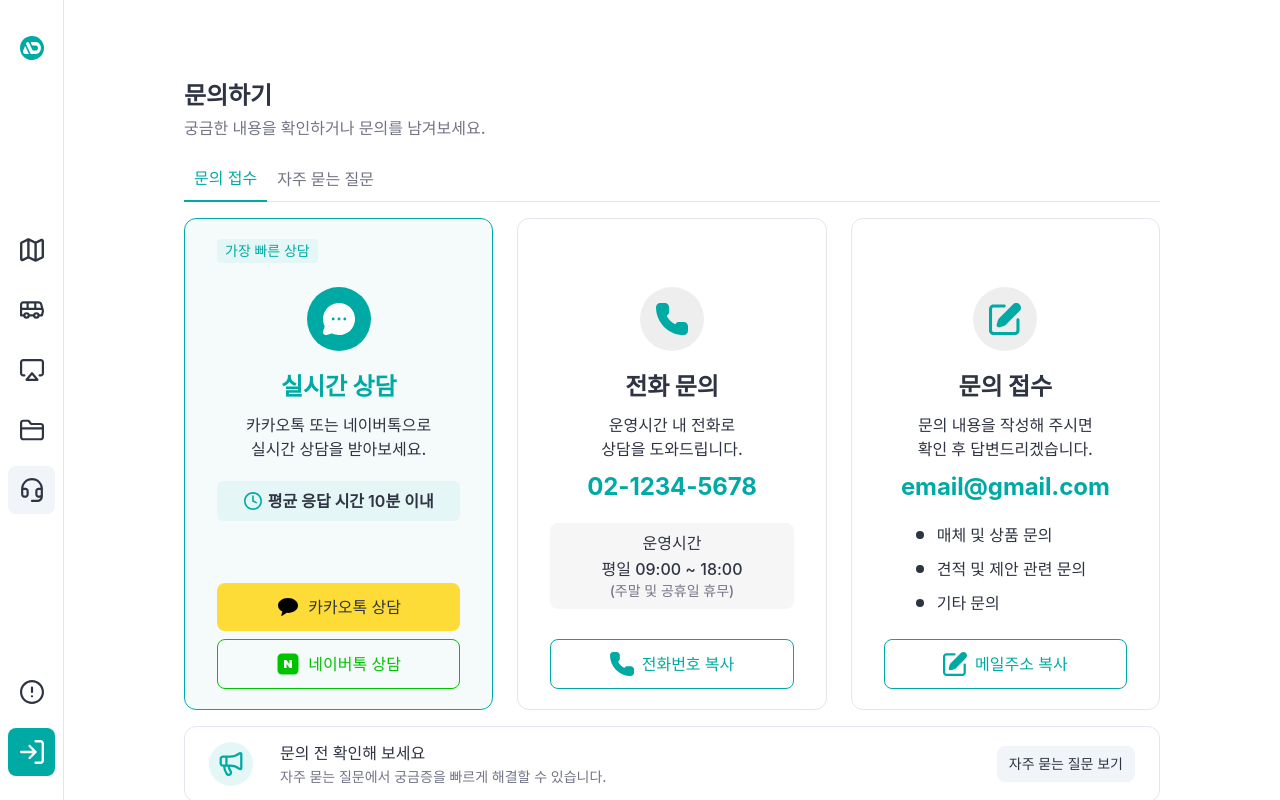
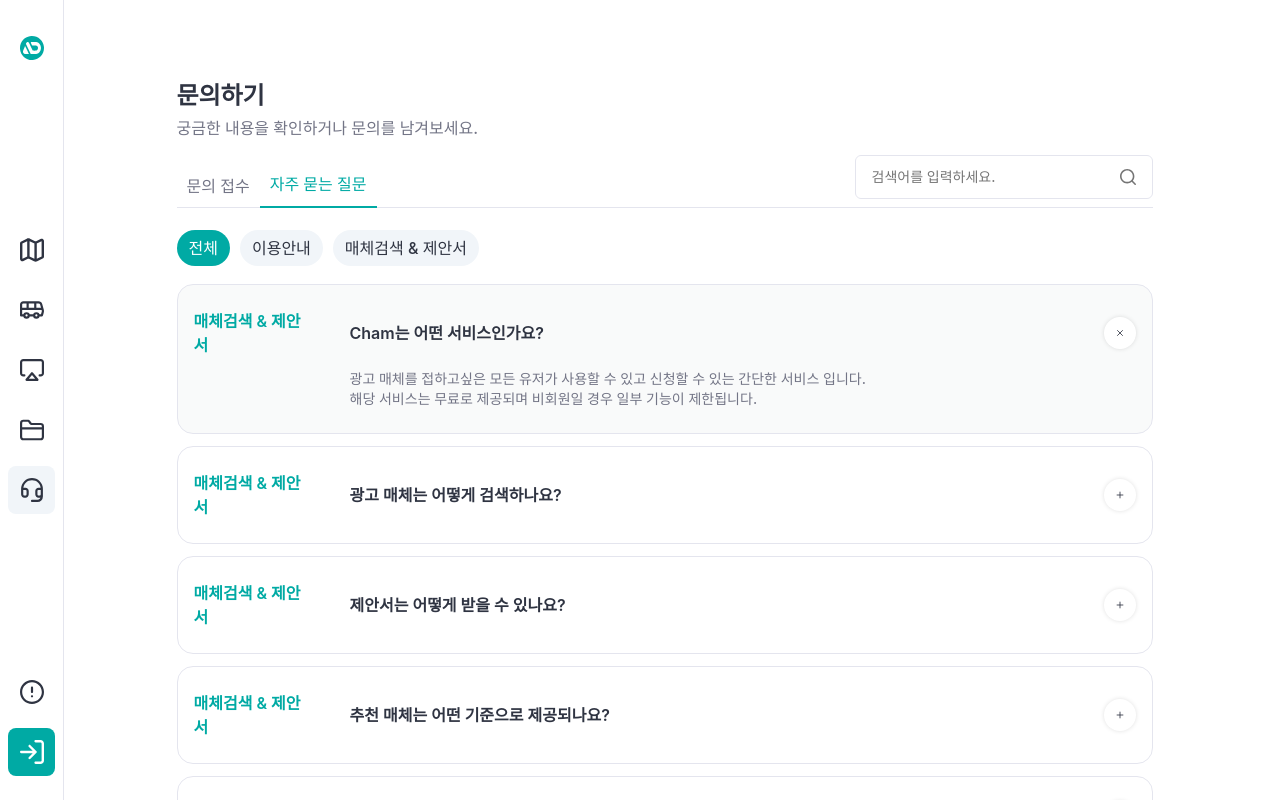
Before and after one commit to azzaraq-creator/admix, a Next.js app in the folder frontend/: page /contact in a window 1280 px wide. Both pictures are taken after a click on the button "자주 묻는 질문". Built offline with nearby package versions, Linux system fonts and the light colour scheme; a web font is replaced by a local one.

Commit message:
feat(client): 문의하기 자주 묻는 질문 탭 추가
탭 전환·검색·카테고리 칩 필터·아코디언 FAQ 목록 구현.
탭 행 고정 높이로 줄 흔들림 방지, scrollbar-gutter:stable로 너비 고정.

Co-Authored-By: Claude Opus 4.8 (1M context) <noreply@anthropic.com>

```diff
--- a/frontend/app/(client)/(main)/contact/_components/ContactView.tsx
+++ b/frontend/app/(client)/(main)/contact/_components/ContactView.tsx
@@ -2,11 +2,22 @@
 
 import { useEffect, useState, type ReactNode } from "react";
 
-import { CircleCheckIcon } from "@/components/icons";
+import { CircleCheckIcon, SearchIcon } from "@/components/icons";
 import { cn } from "@/lib/utils";
 
-const TABS_GUEST = ["문의 접수", "자주 묻는 질문"];
-const TABS_MEMBER = ["문의 접수", "문의 내역", "자주 묻는 질문"];
+import { FaqPanel } from "./FaqPanel";
+
+type TabKey = "received" | "history" | "faq";
+
+const TABS_GUEST: { key: TabKey; label: string }[] = [
+  { key: "received", label: "문의 접수" },
+  { key: "faq", label: "자주 묻는 질문" },
+];
+const TABS_MEMBER: { key: TabKey; label: string }[] = [
+  { key: "received", label: "문의 접수" },
+  { key: "history", label: "문의 내역" },
+  { key: "faq", label: "자주 묻는 질문" },
+];
 
 const INQUIRY_TYPES = ["매체 및 상품 문의", "견적 및 제안 관련 문의", "기타 문의"];
 
@@ -80,6 +91,8 @@ function ContactCard({
 
 export function ContactView({ member = false }: { member?: boolean }) {
   const [toast, setToast] = useState<string | null>(null);
+  const [activeTab, setActiveTab] = useState<TabKey>("received");
+  const [faqQuery, setFaqQuery] = useState("");
   const tabs = member ? TABS_MEMBER : TABS_GUEST;
 
   useEffect(() => {
@@ -108,23 +121,40 @@ export function ContactView({ member = false }: { member?: boolean }) {
         </p>
       </div>
 
-      <div className="flex items-center border-b border-stroke">
-        {tabs.map((tab, index) => (
+      <div className="flex h-[52px] items-end justify-between border-b border-stroke">
+        <div className="flex items-end">
+          {tabs.map((tab) => (
             <button
-            key={tab}
+              key={tab.key}
               type="button"
+              onClick={() => setActiveTab(tab.key)}
               className={cn(
                 "-mb-px px-[10px] py-[10px] text-base font-medium leading-[24px]",
-              index === 0
+                activeTab === tab.key
                   ? "border-b-2 border-primary text-primary"
                   : "text-[#737586]",
               )}
             >
-            {tab}
+              {tab.label}
             </button>
           ))}
         </div>
+        {activeTab === "faq" && (
+          <div className="mb-[8px] flex h-[44px] w-[298px] items-center gap-[10px] rounded-[6px] border border-stroke px-[16px]">
+            <input
+              type="text"
+              value={faqQuery}
+              onChange={(event) => setFaqQuery(event.target.value)}
+              placeholder="검색어를 입력하세요."
+              className="min-w-0 flex-1 text-sm font-medium leading-[20px] text-black outline-none placeholder:text-[#757575]"
+            />
+            <SearchIcon className="size-[16px] shrink-0 text-[#757575]" />
+          </div>
+        )}
+      </div>
 
+      {activeTab === "received" && (
+        <div className="flex flex-col gap-[16px]">
           <div className="flex flex-wrap items-stretch gap-[24px]">
             <ContactCard
               highlight
@@ -289,6 +319,7 @@ export function ContactView({ member = false }: { member?: boolean }) {
             </div>
             <button
               type="button"
+              onClick={() => setActiveTab("faq")}
               className="flex shrink-0 items-center justify-center gap-[4px] rounded-[8px] bg-[#f1f5f9] px-[12px] py-[8px] text-sm font-medium text-black"
             >
               자주 묻는 질문 보기
@@ -322,6 +353,10 @@ export function ContactView({ member = false }: { member?: boolean }) {
               />
             </div>
           </div>
+        </div>
+      )}
+
+      {activeTab === "faq" && <FaqPanel query={faqQuery} />}
 
       {toast && (
         <div className="fixed bottom-[36px] left-1/2 z-50 flex -translate-x-1/2 items-center gap-[16px] rounded-[8px] bg-[#2f3442] px-[20px] py-[14px] shadow-lg">
--- /dev/null
+++ b/frontend/app/(client)/(main)/contact/_components/FaqPanel.tsx
@@ -0,0 +1,199 @@
+"use client";
+
+import { useState } from "react";
+
+import { PlusIcon, XIcon } from "@/components/icons";
+import { cn } from "@/lib/utils";
+
+const CATEGORIES = ["전체", "이용안내", "매체검색 & 제안서"];
+
+type Faq = {
+  id: string;
+  category: string;
+  question: string;
+  answer: string;
+};
+
+const FAQS: Faq[] = [
+  {
+    id: "f1",
+    category: "매체검색 & 제안서",
+    question: "Cham는 어떤 서비스인가요?",
+    answer:
+      "광고 매체를 접하고싶은 모든 유저가 사용할 수 있고 신청할 수 있는 간단한 서비스 입니다.\n해당 서비스는 무료로 제공되며 비회원일 경우 일부 기능이 제한됩니다.",
+  },
+  {
+    id: "f2",
+    category: "매체검색 & 제안서",
+    question: "광고 매체는 어떻게 검색하나요?",
+    answer:
+      "지도 또는 검색창에서 지역과 키워드로 원하는 광고 매체를 직관적으로 탐색할 수 있습니다.",
+  },
+  {
+    id: "f3",
+    category: "매체검색 & 제안서",
+    question: "제안서는 어떻게 받을 수 있나요?",
+    answer:
+      "관심 있는 매체를 담은 뒤 제안서 담기를 통해 견적 제안서를 자동으로 생성하고 다운로드할 수 있습니다.",
+  },
+  {
+    id: "f4",
+    category: "매체검색 & 제안서",
+    question: "추천 매체는 어떤 기준으로 제공되나요?",
+    answer:
+      "광고 목적, 타겟, 지역, 예산을 대화로 분석하여 데이터 기반으로 최적의 매체를 추천해드립니다.",
+  },
+  {
+    id: "f5",
+    category: "이용안내",
+    question: "회원가입 없이 이용할 수 있나요?",
+    answer:
+      "비회원도 매체 탐색은 가능하지만, 제안서 저장과 문의 내역 확인 등 일부 기능은 로그인 후 이용할 수 있습니다.",
+  },
+  {
+    id: "f6",
+    category: "이용안내",
+    question: "서비스 이용 요금이 있나요?",
+    answer: "기본 매체 탐색 및 AI 추천 기능은 무료로 제공됩니다.",
+  },
+  {
+    id: "f7",
+    category: "이용안내",
+    question: "문의한 내용은 어디서 확인하나요?",
+    answer: "로그인 후 고객지원 > 문의 내역 메뉴에서 확인할 수 있습니다.",
+  },
+];
+
+function ToggleButton({
+  open,
+  onClick,
+  invisible,
+}: {
+  open: boolean;
+  onClick?: () => void;
+  invisible?: boolean;
+}) {
+  return (
+    <button
+      type="button"
+      onClick={onClick}
+      aria-label={open ? "답변 접기" : "답변 펼치기"}
+      className={cn(
+        "flex size-[32px] shrink-0 items-center justify-center rounded-full bg-white text-[#2f3442] drop-shadow-[0px_0px_2px_rgba(0,0,0,0.12)]",
+        invisible && "invisible",
+      )}
+    >
+      {open ? (
+        <XIcon className="size-[10px]" />
+      ) : (
+        <PlusIcon className="size-[10px]" />
+      )}
+    </button>
+  );
+}
+
+function FaqItem({
+  faq,
+  open,
+  onToggle,
+}: {
+  faq: Faq;
+  open: boolean;
+  onToggle: () => void;
+}) {
+  if (open) {
+    return (
+      <div className="flex flex-col gap-[12px] rounded-[16px] border border-stroke bg-[#f9fafa] px-[16px] py-[24px]">
+        <div className="flex w-full items-center gap-[24px]">
+          <div className="flex min-w-0 flex-1 items-center gap-[36px]">
+            <p className="w-[120px] shrink-0 text-base font-semibold leading-[24px] text-primary">
+              {faq.category}
+            </p>
+            <p className="text-base font-semibold leading-[24px] text-black">
+              {faq.question}
+            </p>
+          </div>
+          <ToggleButton open onClick={onToggle} />
+        </div>
+        <div className="flex w-full items-start gap-[24px]">
+          <div className="flex min-w-0 flex-1 gap-[36px]">
+            <div className="w-[120px] shrink-0" />
+            <p className="flex-1 whitespace-pre-line text-sm font-medium leading-[20px] text-[#737586]">
+              {faq.answer}
+            </p>
+          </div>
+          <ToggleButton open invisible />
+        </div>
+      </div>
+    );
+  }
+
+  return (
+    <div className="flex items-center gap-[24px] rounded-[16px] border border-stroke bg-white px-[16px] py-[24px]">
+      <div className="flex min-w-0 flex-1 items-center gap-[36px]">
+        <p className="w-[120px] shrink-0 text-base font-semibold leading-[24px] text-primary">
+          {faq.category}
+        </p>
+        <p className="text-base font-semibold leading-[24px] text-black">
+          {faq.question}
+        </p>
+      </div>
+      <ToggleButton open={false} onClick={onToggle} />
+    </div>
+  );
+}
+
+export function FaqPanel({ query }: { query: string }) {
+  const [category, setCategory] = useState("전체");
+  const [openIds, setOpenIds] = useState<Set<string>>(() => new Set(["f1"]));
+
+  const toggle = (id: string) =>
+    setOpenIds((prev) => {
+      const next = new Set(prev);
+      if (next.has(id)) next.delete(id);
+      else next.add(id);
+      return next;
+    });
+
+  const keyword = query.trim();
+  const items = FAQS.filter(
+    (faq) =>
+      (category === "전체" || faq.category === category) &&
+      (!keyword ||
+        faq.question.includes(keyword) ||
+        faq.answer.includes(keyword)),
+  );
+
+  return (
+    <div className="flex flex-col gap-[12px]">
+      <div className="flex flex-wrap items-center gap-[10px] py-[6px]">
+        {CATEGORIES.map((value) => (
+          <button
+            key={value}
+            type="button"
+            onClick={() => setCategory(value)}
+            className={cn(
+              "rounded-full px-[12px] py-[6px] text-base font-medium leading-[24px]",
+              category === value
+                ? "bg-primary text-white"
+                : "bg-[#f1f5f9] text-[#2f3442]",
+            )}
+          >
+            {value}
+          </button>
+        ))}
+      </div>
+
+      <div className="flex flex-col gap-[12px]">
+        {items.map((faq) => (
+          <FaqItem
+            key={faq.id}
+            faq={faq}
+            open={openIds.has(faq.id)}
+            onToggle={() => toggle(faq.id)}
+          />
+        ))}
+      </div>
+    </div>
+  );
+}
--- a/frontend/app/(client)/(main)/contact/page.tsx
+++ b/frontend/app/(client)/(main)/contact/page.tsx
@@ -10,7 +10,7 @@ export default async function ContactPage({
   return (
     <div className="flex h-screen w-full bg-white">
       <Sidebar />
-      <main className="flex-1 overflow-y-auto">
+      <main className="flex-1 overflow-y-auto [scrollbar-gutter:stable]">
         <ContactView member={member === "1"} />
       </main>
     </div>
```
Lines whose indentation alone changed are shown as unchanged.
